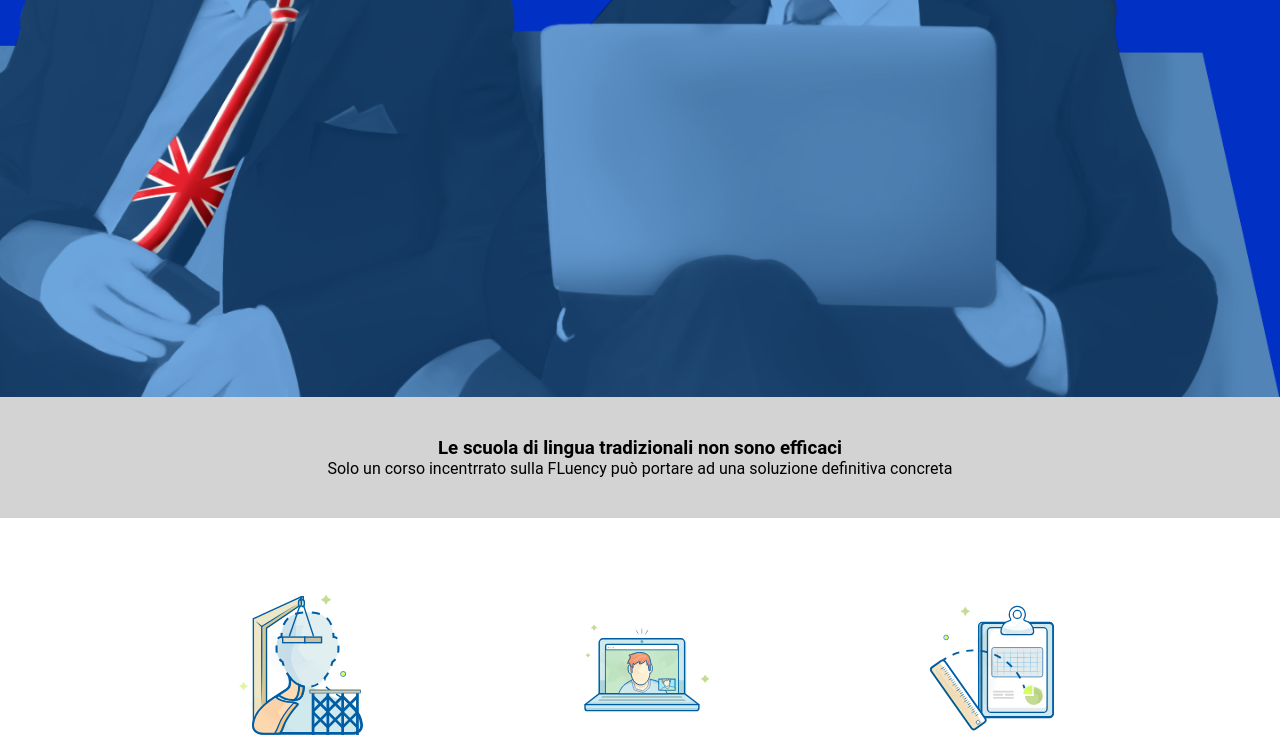
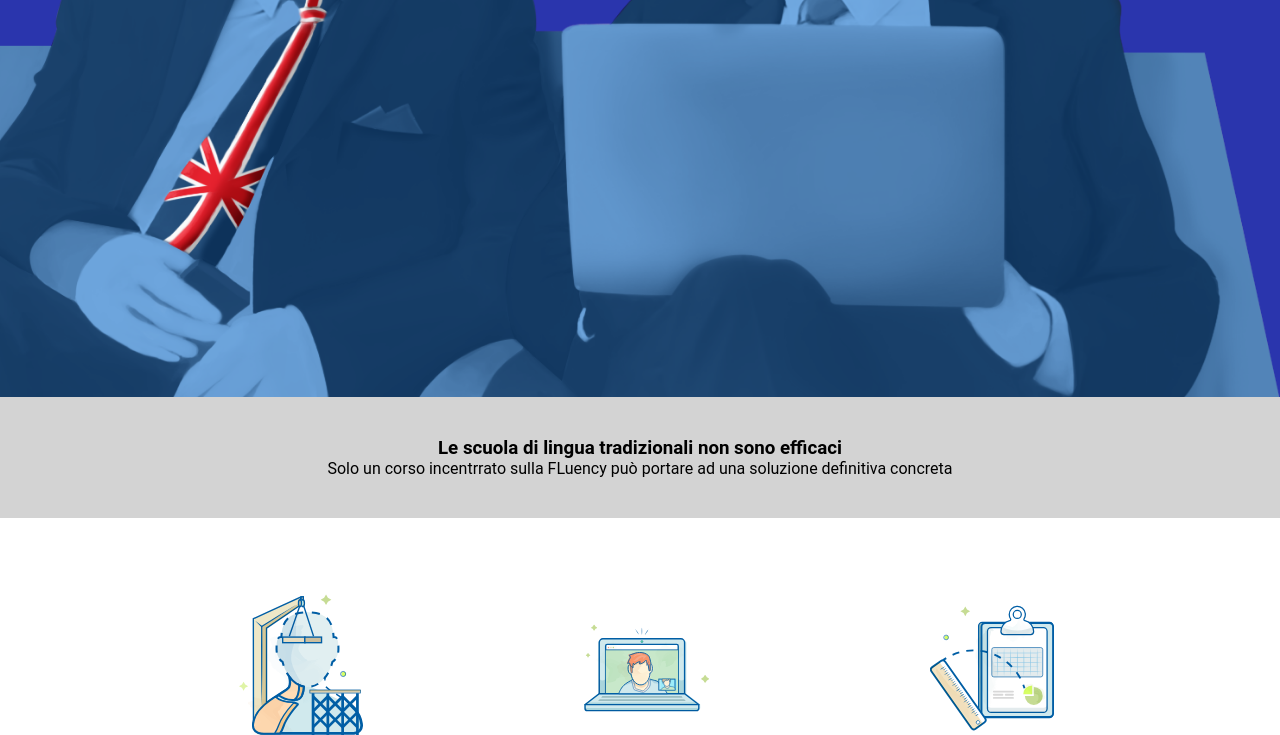
Before and after one commit to Swin0w/htmlcss-fluentify, a plain HTML site: page index.html in a window 1280 px wide. Shown: the part 403-1138 px from the top of the page. Drawn offline with Linux system fonts and the light colour scheme.

Commit message:
Fix img header e color fix

```diff
--- a/css/style.css
+++ b/css/style.css
@@ -21,7 +21,7 @@ body {
 /* Regole corpo della pagina */
 /* HEADER REGOLE */
 header {
-  background-color: #0031c4;
+  background-color: #2a35ad;
   width: 100%;
   height: 100vh;
 }
--- a/index.html
+++ b/index.html
@@ -36,7 +36,7 @@
         </div>
       </div>
          <div id="img">
-          <img src="img/background-header.png" width="1750" height="700" alt="">
+          <img src="img/background-header.png" width="1700" height="700" alt="">
         </div>
     </header>
     <main>
```
